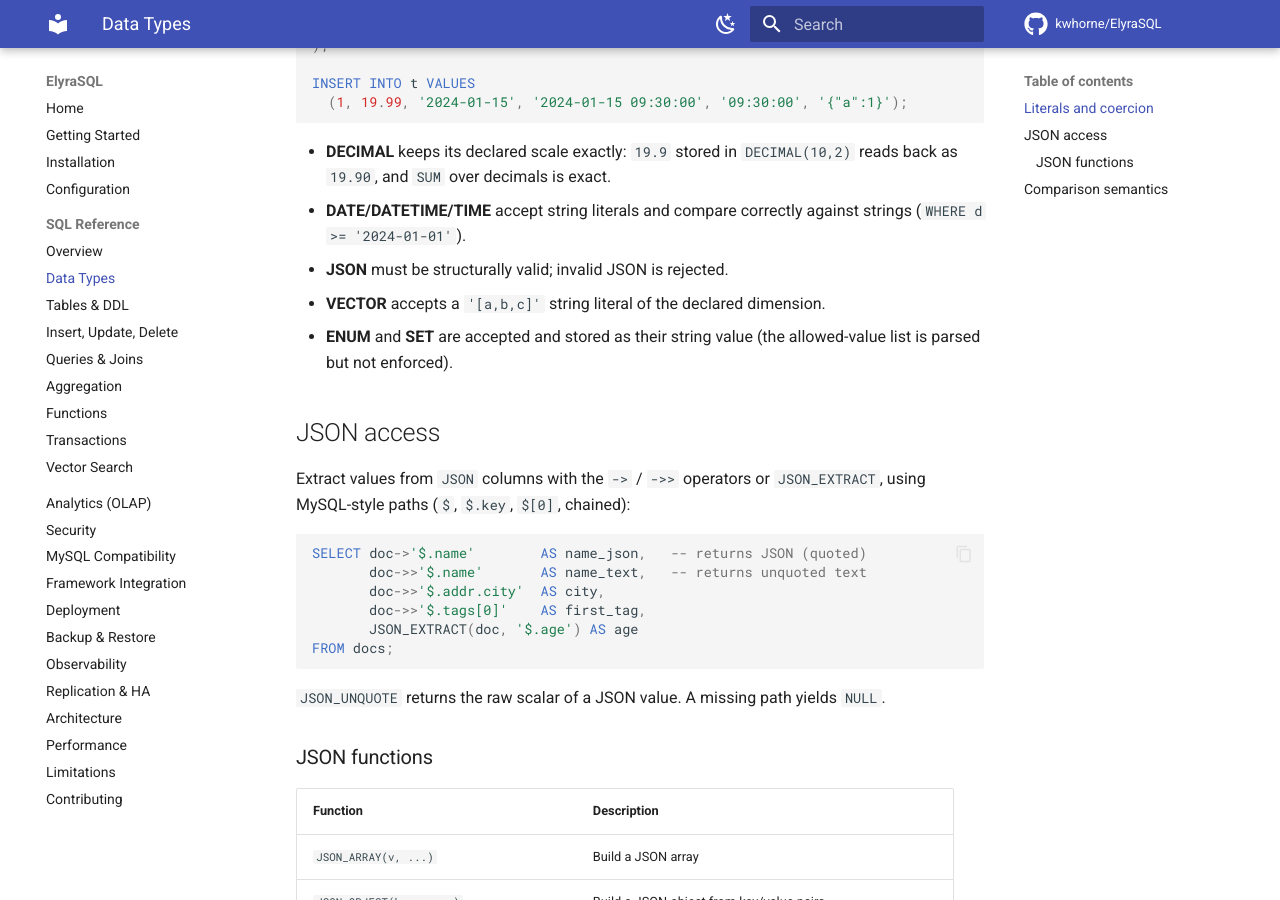
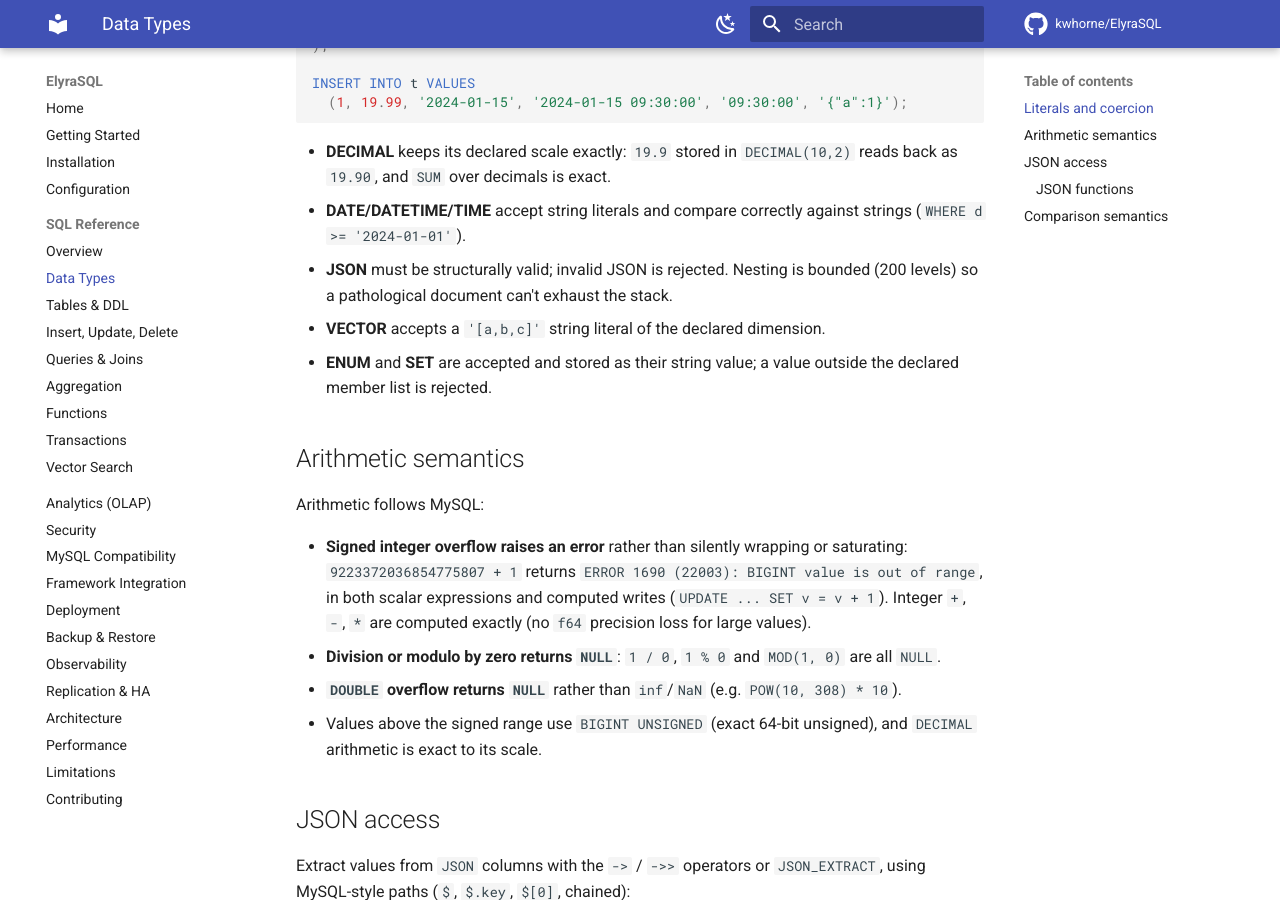
Before and after one commit to kwhorne/ElyraSQL, an MkDocs documentation site: the page built from docs/sql/data-types.md, in a window 1280 px wide and 900 px high, scrolled down 1105 px. Built offline with MkDocs 1.6.1 and Material for MkDocs 9.7.7, drawn with Linux system fonts in a browser that asks for light colours; comment, search, counter and statistics services are not loaded.

Commit message:
release: 1.1.2 — arithmetic correctness
Bump to 1.1.2 (SERVER_VERSION 8.0.0-ElyraSQL-1.1.2). Promotes the [Unreleased]
arithmetic fixes (#15) to [1.1.2]: exact signed integer arithmetic with
out-of-range errors instead of silent saturation, % 0 -> NULL, DOUBLE overflow
-> NULL. Documents arithmetic semantics in docs/sql/data-types.md (and refreshes
the stale ENUM/SET + JSON-nesting notes). No on-disk format change.

```diff
--- a/Cargo.toml
+++ b/Cargo.toml
@@ -15,7 +15,7 @@ members = [
 exclude = ["fuzz"]
 
 [workspace.package]
-version = "1.1.1"
+version = "1.1.2"
 edition = "2021"
 rust-version = "1.82"
 license = "MIT"
--- a/docs/sql/data-types.md
+++ b/docs/sql/data-types.md
@@ -37,10 +37,27 @@ INSERT INTO t VALUES
   `DECIMAL(10,2)` reads back as `19.90`, and `SUM` over decimals is exact.
 - **DATE/DATETIME/TIME** accept string literals and compare correctly against
   strings (`WHERE d >= '2024-01-01'`).
-- **JSON** must be structurally valid; invalid JSON is rejected.
+- **JSON** must be structurally valid; invalid JSON is rejected. Nesting is
+  bounded (200 levels) so a pathological document can't exhaust the stack.
 - **VECTOR** accepts a `'[a,b,c]'` string literal of the declared dimension.
-- **ENUM** and **SET** are accepted and stored as their string value (the
-  allowed-value list is parsed but not enforced).
+- **ENUM** and **SET** are accepted and stored as their string value; a value
+  outside the declared member list is rejected.
+
+## Arithmetic semantics
+
+Arithmetic follows MySQL:
+
+- **Signed integer overflow raises an error** rather than silently wrapping or
+  saturating: `9223372036854775807 + 1` returns
+  `ERROR 1690 (22003): BIGINT value is out of range`, in both scalar expressions
+  and computed writes (`UPDATE ... SET v = v + 1`). Integer `+`, `-`, `*` are
+  computed exactly (no `f64` precision loss for large values).
+- **Division or modulo by zero returns `NULL`**: `1 / 0`, `1 % 0` and `MOD(1, 0)`
+  are all `NULL`.
+- **`DOUBLE` overflow returns `NULL`** rather than `inf`/`NaN` (e.g.
+  `POW(10, 308) * 10`).
+- Values above the signed range use `BIGINT UNSIGNED` (exact 64-bit unsigned),
+  and `DECIMAL` arithmetic is exact to its scale.
 
 ## JSON access
 
```
Also changed, not shown: CHANGELOG.md (+5 -1 lines), README.md (+5 -5 lines), docs/deployment.md (+2 -2 lines), docs/installation.md (+3 -3 lines), docs/mysql-compatibility.md (+1 -1 lines), 2 other files.
